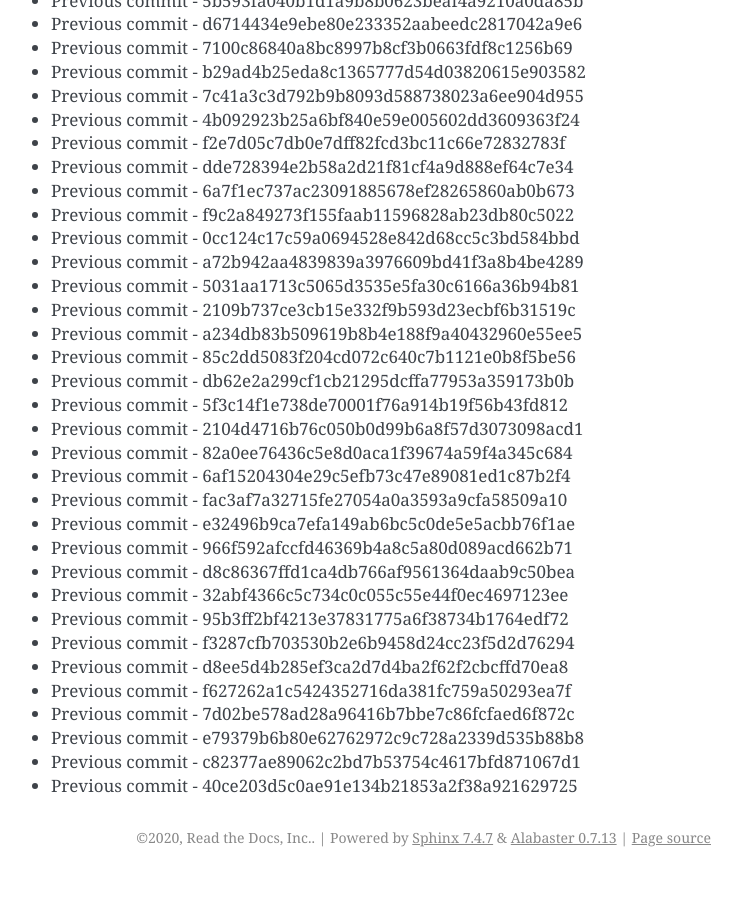
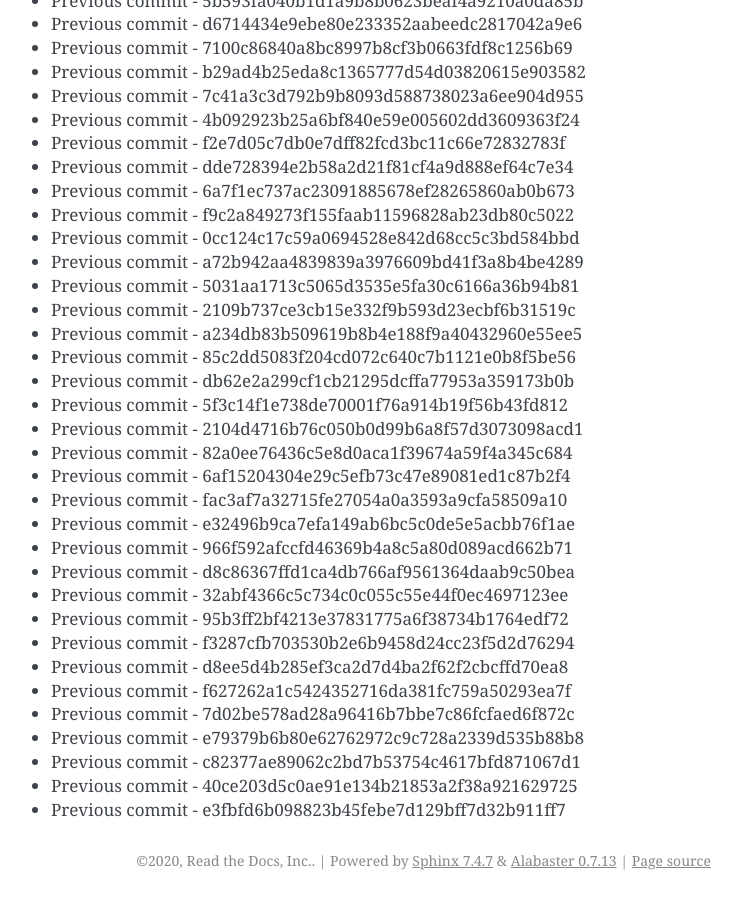
Before and after one commit to readthedocs/rtd-git-stresstest, a Sphinx documentation site: the page built from docs/updates.rst, in a window 1280 px wide and 900 px high, scrolled down 72355 px. Shown: the whole window, without its empty margins (399-1141 px from the left). Built offline with Sphinx 7.4.7, drawn with Linux system fonts in a browser that asks for light colours; before the commit the page ends 73232 px from its top, so only the background shows below that.

Commit message:
Generating commit from previous: e3fbfd6b098823b45febe7d129bff7d32b911ff7

```diff
--- a/docs/updates.rst
+++ b/docs/updates.rst
@@ -3072,3 +3072,4 @@ It can be tested for any performance characteristics.
 * Previous commit - e79379b6b80e62762972c9c728a2339d535b88b8
 * Previous commit - c82377ae89062c2bd7b53754c4617bfd871067d1
 * Previous commit - 40ce203d5c0ae91e134b21853a2f38a921629725
+* Previous commit - e3fbfd6b098823b45febe7d129bff7d32b911ff7
```
